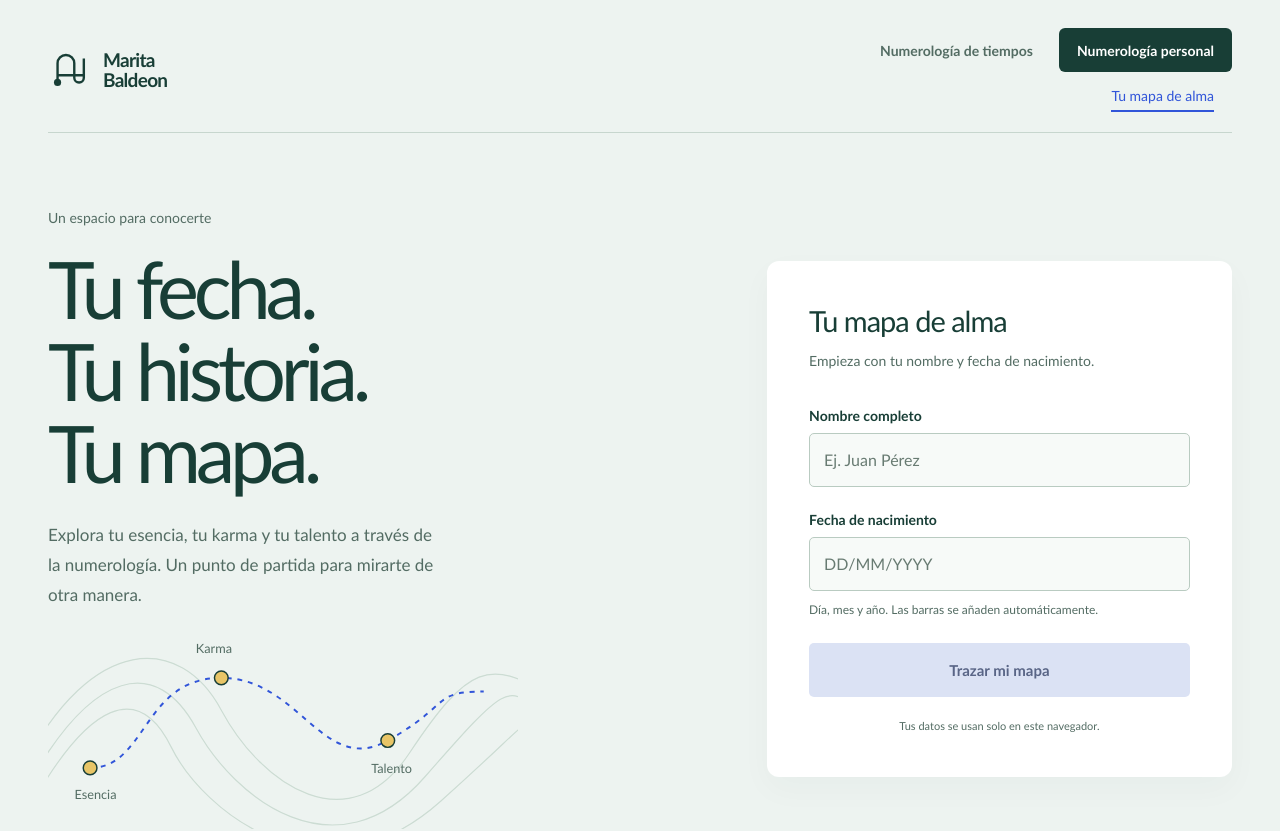
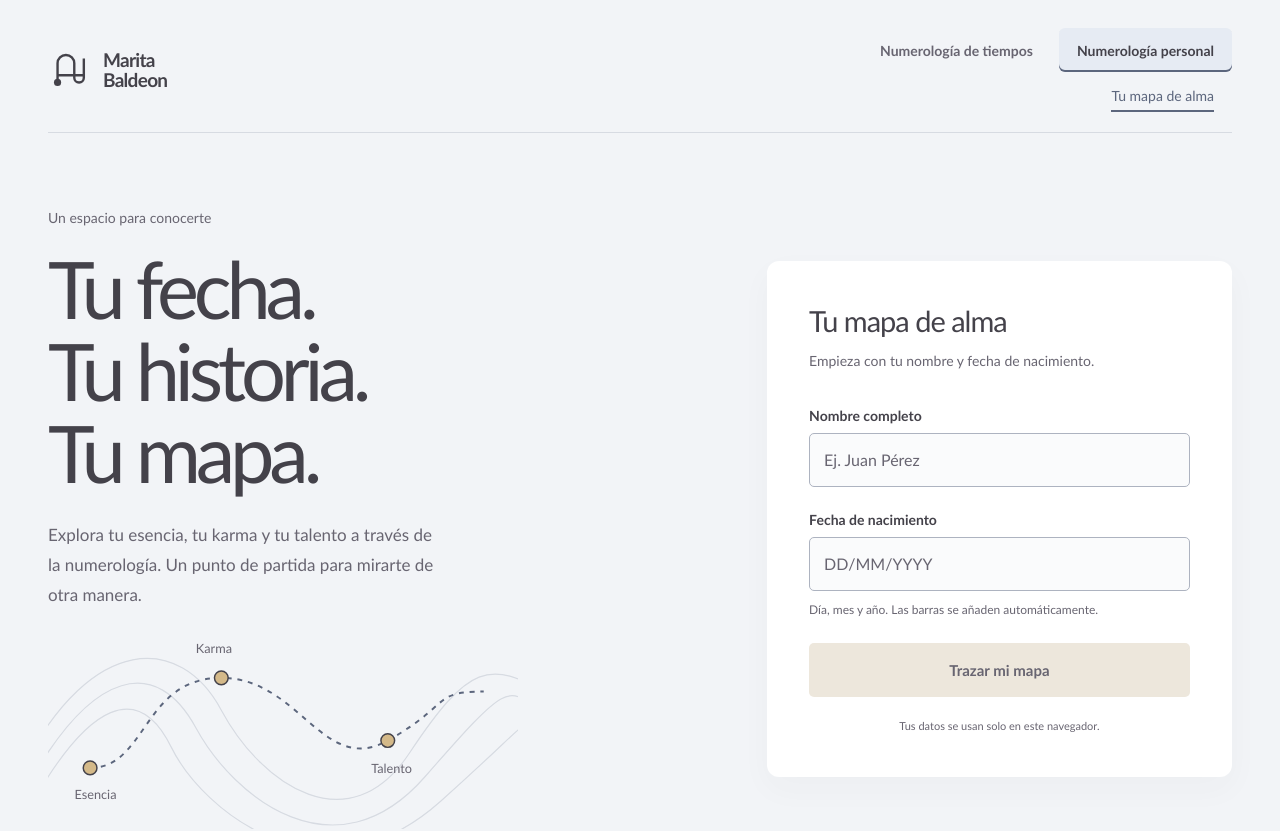
Before and after one commit to dev-german/aura, a React (Vite) app: page / in a window 1280 px wide. Shown: the top 831 px of the page. Built offline with nearby package versions, Linux system fonts and the light colour scheme.

Commit message:
chore: Ajuste de paleta colores

```diff
--- a/src/index.css
+++ b/src/index.css
@@ -1,15 +1,24 @@
 :root {
   font-family: 'Avenir Next', Avenir, 'Trebuchet MS', sans-serif;
-  color: #183e36;
-  background: #edf3f0;
+  color: var(--ink);
+  background: var(--background);
   font-synthesis: none;
   text-rendering: optimizeLegibility;
   -webkit-font-smoothing: antialiased;
-  --ink: #183e36;
-  --muted: #536c63;
-  --accent: #3155d9;
-  --line: #c7d6ce;
-  --paper: #fff;
+  --background: #f2f4f7;
+  --ink: #44424a;
+  --muted: #686571;
+  --accent: #5c667d;
+  --line: #d7dbe2;
+  --paper: #ffffff;
+  --cloud: #e6ebf3;
+  --sand: #f3e9d9;
+  --gold: #d4b989;
+  --gold-hover: #cdb17f;
+  --field: #fafbfc;
+  --field-border: #adb3c0;
+  --disabled: #ede7dc;
+  --shadow: #44424a08;
 }
 * { box-sizing: border-box; margin: 0; padding: 0; }
 body { min-width: 320px; }
@@ -19,7 +28,7 @@ button { cursor: pointer; }
 a { color: inherit; text-underline-offset: 4px; }
 button, a, input, select { touch-action: manipulation; }
 :focus-visible { outline: 3px solid var(--accent); outline-offset: 5px; }
-::selection { background: #e8c567; color: var(--ink); }
+::selection { background: var(--gold); color: var(--ink); }
 #root { min-height: 100svh; display: flex; flex-direction: column; }
 .site-header, .app-content, .site-footer { width: min(1200px, calc(100% - 96px)); margin-inline: auto; }
 .site-header { display: flex; align-items: center; justify-content: space-between; gap: 40px; padding-block: 28px 20px; border-bottom: 1px solid var(--line); position: relative; }
@@ -31,13 +40,13 @@ button, a, input, select { touch-action: manipulation; }
 .nav-sections { display: flex; gap: 8px; }
 .nav-section, .nav-option { background: none; border: 0; color: var(--muted); font-size: 14px; min-height: 44px; transition: background-color 160ms ease, color 160ms ease; }
 .nav-section { padding: 10px 18px; border-radius: 6px; font-weight: 600; }
-.nav-section.is-active { background: var(--ink); color: #fff; }
-.nav-section:hover:not(.is-active) { background: #dfe9e3; color: var(--ink); }
+.nav-section.is-active { background: var(--cloud); color: var(--ink); box-shadow: inset 0 -2px var(--accent); }
+.nav-section:hover:not(.is-active) { background: var(--cloud); color: var(--ink); }
 .nav-options { display: flex; list-style: none; gap: 24px; padding-inline: 18px; }
 .nav-option { min-height: 32px; padding-block: 4px; border-bottom: 2px solid transparent; }
 .nav-option[aria-current='page'] { border-bottom-color: var(--accent); color: var(--accent); }
 .nav-option:hover { color: var(--accent); }
-.skip-link { position: absolute; left: 0; top: -100px; padding: 12px; background: #fff; z-index: 5; }
+.skip-link { position: absolute; left: 0; top: -100px; padding: 12px; background: var(--paper); z-index: 5; }
 .skip-link:focus { top: 0; }
 .app-content { flex: 1; padding-block: 76px 90px; }
 .app-content:focus { outline: none; }
@@ -46,36 +55,36 @@ button, a, input, select { touch-action: manipulation; }
 .title { font-size: clamp(46px, 6.2vw, 80px); font-weight: 500; line-height: 1.035; letter-spacing: -0.065em; overflow-wrap: anywhere; }
 .intro-description { font-size: 17px; line-height: 1.75; color: var(--muted); max-width: 390px; margin-top: 26px; }
 .map-drawing { display: block; width: 100%; max-width: 470px; height: auto; margin-top: 14px; overflow: hidden; }
-.map-contour { stroke: #ccdcd3; stroke-width: 1.2; }
+.map-contour { stroke: var(--line); stroke-width: 1.2; }
 .map-route { stroke: var(--accent); stroke-width: 2; stroke-dasharray: 5 6; }
-.map-drawing circle { fill: #e8c567; stroke: var(--ink); stroke-width: 1.5; }
+.map-drawing circle { fill: var(--gold); stroke: var(--ink); stroke-width: 1.5; }
 .map-drawing text { fill: var(--muted); font-size: 13px; font-family: inherit; }
-.form-panel { background: var(--paper); padding: clamp(26px, 3.3vw, 46px); border-radius: 12px; box-shadow: 0 12px 32px #183e3608; }
+.form-panel { background: var(--paper); padding: clamp(26px, 3.3vw, 46px); border-radius: 12px; box-shadow: 0 12px 32px var(--shadow); }
 .form-panel h2 { font-size: 29px; font-weight: 550; letter-spacing: -1px; line-height: 1.2; }
 .form-intro { margin-block: 12px 34px; color: var(--muted); font-size: 14px; line-height: 1.6; }
 .form-group { margin-bottom: 24px; }
 .form-label { display: block; margin-bottom: 9px; font-size: 14px; font-weight: 600; }
-.form-input { width: 100%; min-width: 0; background: #f7faf8; border: 1px solid #b9cbc1; border-radius: 5px; min-height: 54px; padding: 14px; color: var(--ink); font-size: 16px; }
-.form-input::placeholder { color: #687b72; }
+.form-input { width: 100%; min-width: 0; background: var(--field); border: 1px solid var(--field-border); border-radius: 5px; min-height: 54px; padding: 14px; color: var(--ink); font-size: 16px; }
+.form-input::placeholder { color: var(--muted); }
 .form-input:focus { border-color: var(--accent); }
 .input-hint { display: block; color: var(--muted); font-size: 12px; line-height: 1.6; margin-top: 9px; }
-.btn-primary { display: inline-flex; align-items: center; justify-content: center; text-align: center; min-height: 54px; background: var(--accent); color: #fff; border: 1px solid transparent; border-radius: 5px; padding: 14px 22px; font-size: 15px; font-weight: 600; line-height: 1.5; text-decoration: none; transition: background-color 160ms ease; }
+.btn-primary { display: inline-flex; align-items: center; justify-content: center; text-align: center; min-height: 54px; background: var(--gold); color: var(--ink); border: 1px solid transparent; border-radius: 5px; padding: 14px 22px; font-size: 15px; font-weight: 600; line-height: 1.5; text-decoration: none; transition: background-color 160ms ease; }
 .form-panel .btn-primary { width: 100%; }
-.btn-primary:hover:not(:disabled) { background: #2544b5; }
-.btn-primary:disabled { background: #dbe2f4; color: #596586; cursor: not-allowed; }
+.btn-primary:hover:not(:disabled) { background: var(--gold-hover); }
+.btn-primary:disabled { background: var(--disabled); color: var(--muted); cursor: not-allowed; }
 .form-note { margin-top: 20px; color: var(--muted); text-align: center; font-size: 11px; line-height: 1.6; }
-.btn-secondary { border: 1px solid #9bb4a7; color: var(--ink); background: transparent; padding: 12px 20px; border-radius: 5px; min-height: 48px; margin-top: 30px; font-size: 14px; }
-.btn-secondary:hover { background: #dfe9e3; }
+.btn-secondary { border: 1px solid var(--field-border); color: var(--ink); background: transparent; padding: 12px 20px; border-radius: 5px; min-height: 48px; margin-top: 30px; font-size: 14px; }
+.btn-secondary:hover { background: var(--cloud); }
 .subtitle { font-size: 17px; color: var(--muted); line-height: 1.7; max-width: 430px; }
 .view-heading .subtitle { margin-top: 26px; }
 .results-heading { display: flex; align-items: flex-end; justify-content: space-between; gap: 40px; margin-bottom: 48px; }
 .results-heading .title { font-size: clamp(42px, 5vw, 64px); }
 .results-heading .subtitle { max-width: 320px; }
 .results-grid { display: grid; grid-template-columns: repeat(3, minmax(0, 1fr)); gap: 20px; }
-.result-card { padding: 28px; border-radius: 8px; background: #fff; }
-.result-esencia { background: #dbe7dc; }
-.result-karma { background: #e0e6f5; }
-.result-talento { background: #f2e5bb; }
+.result-card { padding: 28px; border-radius: 8px; background: var(--paper); }
+.result-esencia { background: var(--cloud); }
+.result-karma { background: var(--paper); }
+.result-talento { background: var(--sand); }
 .result-top { display: flex; align-items: center; justify-content: space-between; gap: 14px; }
 .result-top h2 { font-size: 24px; font-weight: 550; letter-spacing: -0.8px; }
 .result-number { font-size: 68px; line-height: 1.2; letter-spacing: -5px; font-weight: 400; }
@@ -86,22 +95,22 @@ button, a, input, select { touch-action: manipulation; }
 .timeline-heading h2, .consultation h2 { font-size: 32px; letter-spacing: -1.1px; font-weight: 500; }
 .timeline-heading p { font-size: 14px; color: var(--muted); }
 .custom-timeline { list-style: none; display: grid; grid-template-columns: repeat(3, minmax(0, 1fr)); }
-.timeline-item { min-width: 0; border-top: 2px solid #b2c7ba; padding: 23px 24px 20px 0; position: relative; }
-.timeline-item::before { content: ''; position: absolute; top: -5px; left: 0; width: 8px; height: 8px; background: #87a795; border-radius: 50%; }
+.timeline-item { min-width: 0; border-top: 2px solid var(--line); padding: 23px 24px 20px 0; position: relative; }
+.timeline-item::before { content: ''; position: absolute; top: -5px; left: 0; width: 8px; height: 8px; background: var(--accent); border-radius: 50%; }
 .timeline-item.active { border-top-color: var(--accent); }
 .timeline-item.active::before { background: var(--accent); }
 .timeline-year { display: flex; align-items: center; gap: 14px; font-size: 18px; font-weight: 600; flex-wrap: wrap; }
 .timeline-period { font-weight: 400; font-size: 11px; color: var(--muted); }
-.active .timeline-period { color: #fff; background: var(--accent); padding: 4px 9px; border-radius: 4px; }
+.active .timeline-period { color: var(--ink); background: var(--gold); padding: 4px 9px; border-radius: 4px; }
 .timeline-content { display: flex; gap: 18px; align-items: flex-start; margin-top: 24px; }
-.timeline-number { font-size: 42px; line-height: 1; color: #668876; }
+.timeline-number { font-size: 42px; line-height: 1; color: var(--muted); }
 .active .timeline-number { color: var(--accent); }
 .timeline-content h3 { font-size: 16px; font-weight: 600; margin-bottom: 10px; }
 .timeline-content p { font-size: 14px; line-height: 1.75; color: var(--muted); }
-.consultation { display: flex; align-items: center; justify-content: space-between; gap: 40px; padding: 36px 40px; background: var(--ink); color: #fff; border-radius: 8px; margin-top: 60px; }
-.consultation p { color: #d4e2d9; font-size: 14px; line-height: 1.8; max-width: 570px; margin-top: 14px; }
-.consultation .btn-primary { background: #e8c567; color: #183e36; flex-shrink: 0; max-width: 260px; }
-.consultation .btn-primary:hover { background: #f0d68e; }
+.consultation { display: flex; align-items: center; justify-content: space-between; gap: 40px; padding: 36px 40px; background: var(--sand); color: var(--ink); border-radius: 8px; margin-top: 60px; }
+.consultation p { color: var(--muted); font-size: 14px; line-height: 1.8; max-width: 570px; margin-top: 14px; }
+.consultation .btn-primary { background: var(--gold); color: var(--ink); flex-shrink: 0; max-width: 260px; }
+.consultation .btn-primary:hover { background: var(--gold-hover); }
 .site-footer { display: flex; align-items: center; justify-content: space-between; gap: 24px; border-top: 1px solid var(--line); padding-block: 28px 32px; }
 .footer-brand { font-size: 15px; font-weight: 600; }
 .site-footer p { margin-top: 5px; color: var(--muted); font-size: 12px; }
@@ -115,20 +124,20 @@ button, a, input, select { touch-action: manipulation; }
 .month-fields { display: grid; grid-template-columns: 1.2fr 1fr; gap: 18px; }
 .month-fields select { cursor: pointer; }
 .month-reading { margin-top: 64px; padding-top: 40px; border-top: 1px solid var(--line); }
-.month-result-heading { display: flex; justify-content: space-between; align-items: center; gap: 24px; background: #dbe7dc; padding: 32px 40px; border-radius: 8px; }
+.month-result-heading { display: flex; justify-content: space-between; align-items: center; gap: 24px; background: var(--cloud); padding: 32px 40px; border-radius: 8px; }
 .month-result-heading .intro-context { margin-bottom: 12px; }
 .month-result-heading h2 { font-size: clamp(30px, 4vw, 46px); line-height: 1.15; font-weight: 500; letter-spacing: -1.5px; }
 .month-theme { font-size: 17px; line-height: 1.6; margin-top: 14px; }
 .month-result-number { font-size: 104px; line-height: 1; letter-spacing: -6px; }
 .month-description { max-width: 760px; font-size: 17px; line-height: 1.85; margin: 32px 0; }
 .month-guidance { display: grid; grid-template-columns: 1.15fr 0.85fr; gap: 24px; align-items: start; }
-.month-actions { background: #fff; border-radius: 8px; padding: 32px; }
+.month-actions { background: var(--paper); border-radius: 8px; padding: 32px; }
 .month-guidance h3 { font-size: 22px; font-weight: 550; letter-spacing: -0.6px; }
 .month-actions ul { padding-left: 20px; margin-top: 22px; }
 .month-actions li { padding-left: 6px; font-size: 15px; line-height: 1.8; margin-bottom: 12px; }
 .month-actions li:last-child { margin-bottom: 0; }
 .month-actions li::marker { color: var(--accent); }
-.month-reflection { padding: 32px; background: #f2e5bb; border-radius: 8px; }
+.month-reflection { padding: 32px; background: var(--sand); border-radius: 8px; }
 .month-reflection h3 { font-size: 15px; letter-spacing: 0; }
 .month-reflection p { margin-top: 22px; font-size: clamp(23px, 2.5vw, 30px); line-height: 1.45; letter-spacing: -0.6px; }
 .month-calculation { margin-top: 28px; color: var(--muted); font-size: 14px; }
@@ -175,7 +184,7 @@ button, a, input, select { touch-action: manipulation; }
   .timeline-heading h2, .consultation h2 { font-size: 28px; }
   .timeline-heading p { margin-top: 10px; }
   .custom-timeline { grid-template-columns: 1fr; }
-  .timeline-item { border-top: 0; border-left: 2px solid #b2c7ba; padding: 0 0 30px 24px; }
+  .timeline-item { border-top: 0; border-left: 2px solid var(--line); padding: 0 0 30px 24px; }
   .timeline-item.active { border-left-color: var(--accent); }
   .timeline-item::before { left: -5px; top: 8px; }
   .timeline-item:last-child { padding-bottom: 0; }
```
Also changed, not shown: public/favicon.svg.
